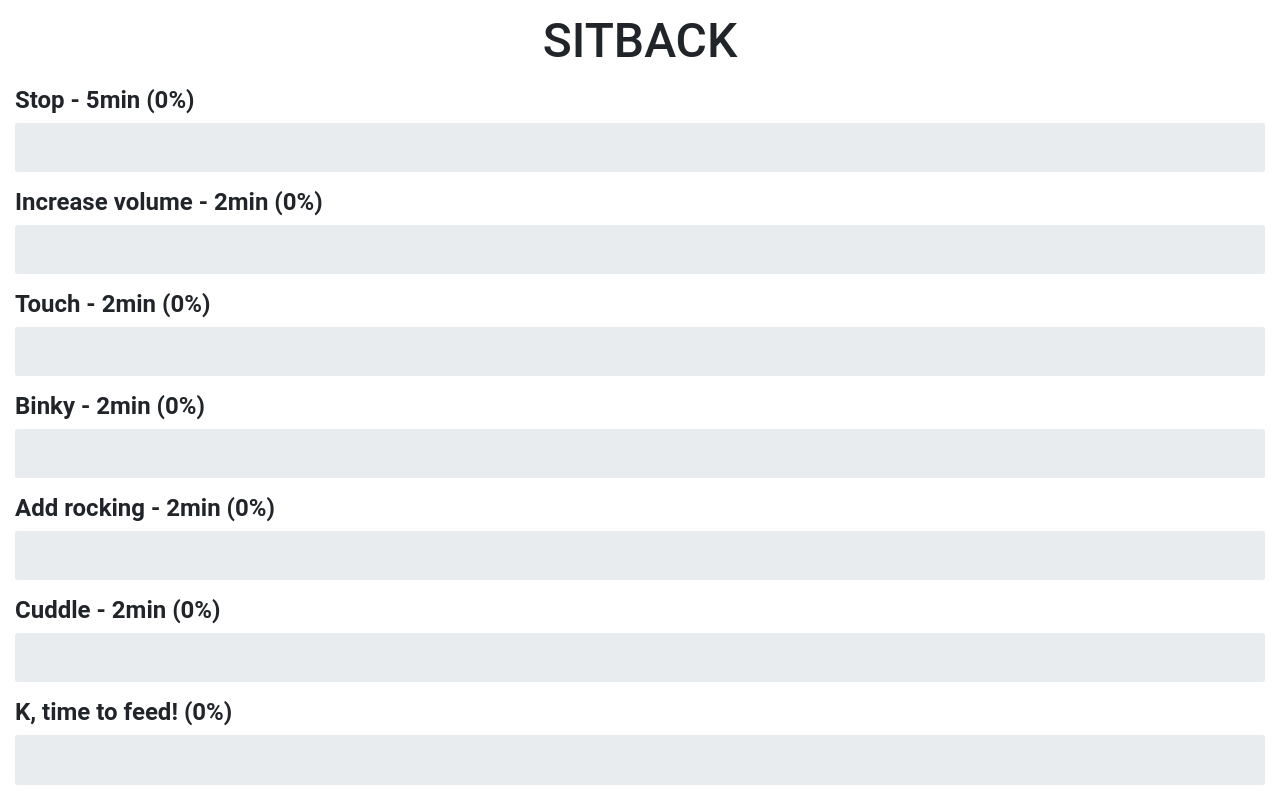
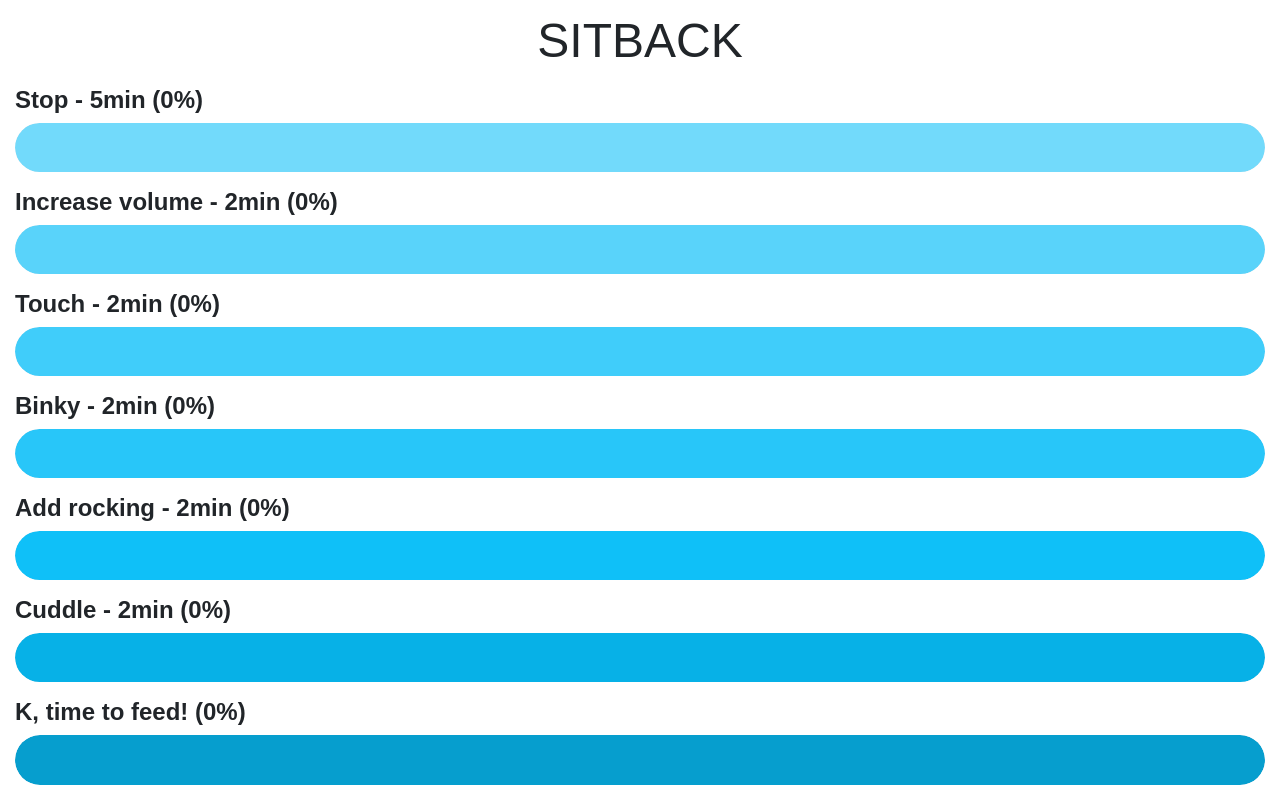
Before and after one commit to blakecwang/sitback, a React app: page / in a window 1280 px wide. Built offline with nearby package versions, Linux system fonts and the light colour scheme; the HTML template or start-up script is replaced by a standard one.

Commit message:
Add dope styles

```diff
--- a/src/components/App.js
+++ b/src/components/App.js
@@ -48,30 +48,37 @@ class App extends React.Component {
         <Step
           label='Stop - 5min'
           now={this.calcNow(0)}
+          stepNum={0}
         />
         <Step
           label='Increase volume - 2min'
           now={this.calcNow(1)}
+          stepNum={1}
         />
         <Step
           label='Touch - 2min'
           now={this.calcNow(2)}
+          stepNum={2}
         />
         <Step
           label='Binky - 2min'
           now={this.calcNow(3)}
+          stepNum={3}
         />
         <Step
           label='Add rocking - 2min'
           now={this.calcNow(4)}
+          stepNum={4}
         />
         <Step
           label='Cuddle - 2min'
           now={this.calcNow(5)}
+          stepNum={5}
         />
         <Step
           label='K, time to feed!'
           now={this.calcNow(6)}
+          stepNum={6}
         />
       </div>
     )
--- a/src/components/Step.js
+++ b/src/components/Step.js
@@ -28,7 +28,8 @@ class Step extends React.Component {
                 fontSize: '2rem',
                 fontWeight: 'bold'
               }}
-              now={this.props.now}
+              now={100}
+              variant={`num-${this.props.stepNum}`}
             />
           </div>
         </div>
--- a/src/index.js
+++ b/src/index.js
@@ -4,7 +4,7 @@ import ReactDOM from 'react-dom'
 import App from './components/App'
 
 import 'bootstrap/dist/css/bootstrap.min.css'
-import './styles/styles.scss'
+import './styles.scss'
 
 const rootElement = document.getElementById('root');
 ReactDOM.render(<App />, rootElement)
--- /dev/null
+++ b/src/styles.scss
@@ -0,0 +1,39 @@
+//$blue: #00a2ff;
+$blue: #72DAFB;
+
+html {
+  font-size: 62.5%;
+}
+
+body {
+  font-family: Arial, sans-serif;
+}
+
+h1 {
+  text-align: center;
+  font-size: 4.8rem;
+  margin: 0;
+  margin-top: 1.2rem;
+}
+
+.progress {
+  height: 100%;
+}
+
+.progress, .progress-bar {
+  border-radius: 500px;
+}
+
+.progress-label {
+  font-weight: bold;
+  font-size: 2.4rem;
+  margin-top: 1.2rem;
+}
+
+.bg-num-0 { background: $blue; }
+.bg-num-1 { background: darken($blue, 5%); }
+.bg-num-2 { background: darken($blue, 10%); }
+.bg-num-3 { background: darken($blue, 15%); }
+.bg-num-4 { background: darken($blue, 20%); }
+.bg-num-5 { background: darken($blue, 25%); }
+.bg-num-6 { background: darken($blue, 30%); }
--- a/src/styles/styles.scss
+++ /dev/null
@@ -1,34 +0,0 @@
-$blue: #00a2ff;
-
-html {
-  font-size: 62.5%;
-}
-
-body {
-  font-family: Roboto, sans-serif;
-}
-
-h1 {
-  text-align: center;
-  font-size: 4.8rem;
-  margin: 0;
-  margin-top: 1.2rem;
-}
-
-.progress {
-  height: 100%;
-}
-
-//.progress-bar {
-//  background: $blue;
-//}
-
-.progress-label {
-  font-weight: bold;
-  font-size: 2.4rem;
-  margin-top: 1.2rem;
-}
-
-button {
-  cursor: pointer;
-}
```
